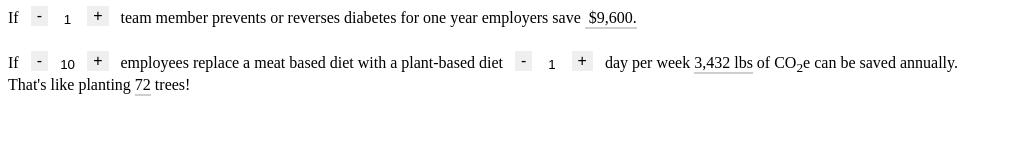
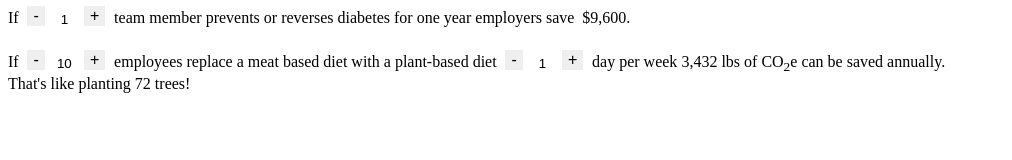
Before and after one commit to kate/forks-landing-page, a plain HTML site: page index.html in a window 1280 px wide. Shown: the whole page, without its empty margins (0-1012 px from the left). Drawn offline with Linux system fonts and the light colour scheme.

Commit message:
Update forks.css

```diff
--- a/forks.css
+++ b/forks.css
@@ -68,13 +68,12 @@
 .forksInteractionContainer .incrementDecrementContainer {
   display: inline-flex;
   align-items: center;
-  padding: 0 .5em;
+  background: white;
+  margin: 0 .3em;
 }
 
 .forksInteractionStandout {
   display: inline-flex;
-  border-bottom: 2px solid rgb(207, 207, 207);
-  border-radius: 0;
   background: var(--green2);
 }
 
@@ -83,9 +82,6 @@
 }
 
 .forksInteractionContainer .hide-buttons .autosized-input {
-  /* border-radius: 0;
-  border-bottom: 2px solid gray;
-  transform: translateY(2px); */
   background: rgb(236, 236, 236);
 }
 
@@ -97,6 +93,7 @@
   color: black;
 }
 
-/* .forksInteractionContainer .incrementDecrementContainer .relative-parent {
-  transform: translateY(7px);
-} */
+.swiper-pagination-bullets.swiper-pagination-horizontal {
+  width: auto;
+  margin: 0 12px;
+}
```
